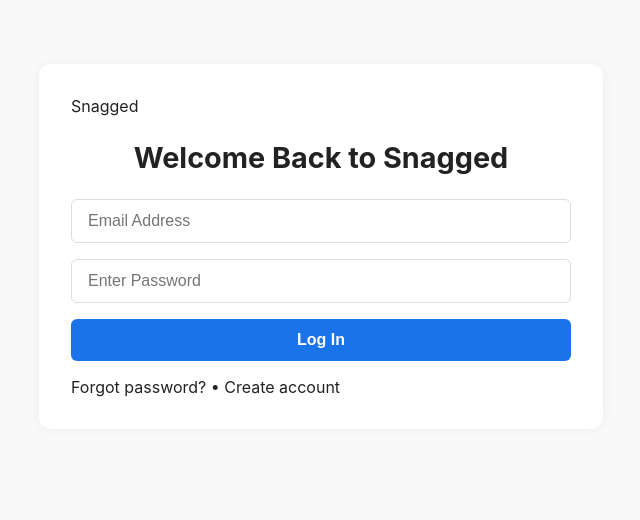
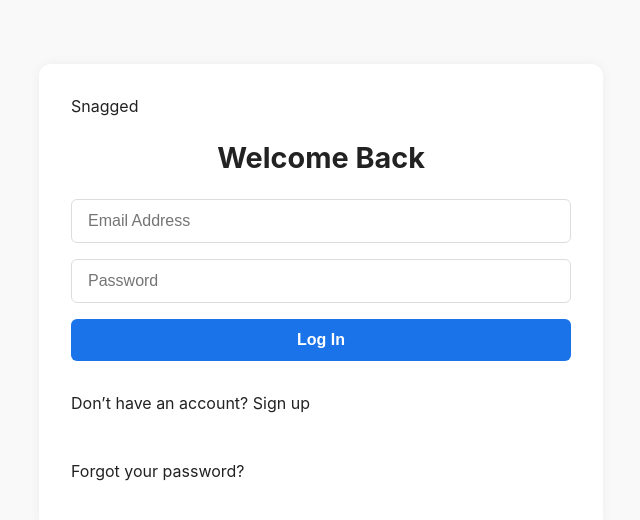
Before and after one commit to JonathanTeklu/jobapplyx, a React (Vite) app in the folder client/: page /login in a window 1280 px wide. Shown: the top 520 px of the page, without its empty margins (319-959 px from the left). Built offline with nearby package versions, Linux system fonts and the light colour scheme.

Commit message:
login and started mainpage setup

```diff
--- a/client/src/App.jsx
+++ b/client/src/App.jsx
@@ -1,8 +1,8 @@
 import { BrowserRouter as Router, Routes, Route } from 'react-router-dom';
 import LandingPage from './pages/LandingPage';
 import SignupPage from './pages/SignupPage';
-import LoginPage from './pages/LoginPage'; // ✅ Add the login page import
-import MainPage from './pages/MainPage';   // ✅ Add the main page import
+import LoginPage from './pages/LoginPage';
+import MainPage from './pages/MainPage';
 
 function App() {
   return (
@@ -10,8 +10,8 @@
       <Routes>
         <Route path="/" element={<LandingPage />} />
         <Route path="/signup" element={<SignupPage />} />
-        <Route path="/login" element={<LoginPage />} /> {/* ✅ Add login route */}
-        <Route path="/main" element={<MainPage />} />   {/* ✅ Add main user page route */}
+        <Route path="/login" element={<LoginPage />} />
+        <Route path="/main" element={<MainPage />} />
       </Routes>
     </Router>
   );
--- a/client/src/pages/LoginPage.jsx
+++ b/client/src/pages/LoginPage.jsx
@@ -1,68 +1,38 @@
-import React, { useState } from "react";
-import { useNavigate, Link } from "react-router-dom";
-import axios from "axios";
-import "../App.css";
+import React, { useState } from 'react';
+import axios from 'axios';
+import { useNavigate, Link } from 'react-router-dom';
+import '../App.css';
 
 const LoginPage = () => {
-  const [formData, setFormData] = useState({
-    email: "",
-    password: "",
-  });
-
-  const [error, setError] = useState("");
+  const [email, setEmail] = useState('');
+  const [password, setPassword] = useState('');
   const navigate = useNavigate();
-
-  const handleChange = (e) => {
-    setFormData({ ...formData, [e.target.name]: e.target.value });
-  };
 
   const handleSubmit = async (e) => {
     e.preventDefault();
     try {
-      const res = await axios.post("http://localhost:5000/api/auth/login", formData);
-      localStorage.setItem("token", res.data.token);
-      navigate("/");
-    } catch (err) {
-      setError("Invalid email or password");
+      const res = await axios.post('http://localhost:5000/api/auth/login', {
+        email,
+        password
+      });
+
+      localStorage.setItem('token', res.data.token);
+      navigate('/main');
+    } catch (error) {
+      console.error('Login error:', error);
     }
   };
 
   return (
     <div className="signup-container">
-      <Link to="/" className="snagged-logo-link">
-        <span className="snagged-logo">Snagged</span>
-      </Link>
-
-      <h2 className="signup-title">Welcome Back to Snagged</h2>
-
+      <Link to="/" className="brand-link">Snagged</Link>
+      <h2 className="signup-title">Welcome Back</h2>
       <form className="signup-form" onSubmit={handleSubmit}>
-        <input
-          type="email"
-          name="email"
-          placeholder="Email Address"
-          value={formData.email}
-          onChange={handleChange}
-          required
-        />
-
-        <input
-          type="password"
-          name="password"
-          placeholder="Enter Password"
-          value={formData.password}
-          onChange={handleChange}
-          required
-        />
-
-        {error && <p className="error">{error}</p>}
-
+        <input type="email" placeholder="Email Address" value={email} onChange={(e) => setEmail(e.target.value)} required />
+        <input type="password" placeholder="Password" value={password} onChange={(e) => setPassword(e.target.value)} required />
         <button className="submit-button" type="submit">Log In</button>
-
-        <div className="login-links">
-          <Link to="/forgot-password">Forgot password?</Link>
-          <span> • </span>
-          <Link to="/signup">Create account</Link>
-        </div>
+        <p className="link-text">Don’t have an account? <Link to="/signup">Sign up</Link></p>
+        <p className="link-text"><a href="#">Forgot your password?</a></p>
       </form>
     </div>
   );
--- a/client/src/pages/MainPage.jsx
+++ b/client/src/pages/MainPage.jsx
@@ -1,31 +1,10 @@
-import React from "react";
-import { useNavigate } from "react-router-dom";
-import "../App.css";
+import React from 'react';
 
 const MainPage = () => {
-  const navigate = useNavigate();
-
-  const handleLogout = () => {
-    localStorage.removeItem("token"); // or however you're managing auth
-    navigate("/");
-  };
-
   return (
     <div className="main-container">
-      <header className="main-header">
-        <div className="main-logo" onClick={() => navigate("/")}>
-          Snagged
-        </div>
-        <button className="logout-button" onClick={handleLogout}>
-          Logout
-        </button>
-      </header>
-
-      <main className="main-content">
-        <h1>Welcome to Snagged</h1>
-        <p>This is your main dashboard after logging in.</p>
-        {/* Add user-specific content or features here */}
-      </main>
+      <h1>Welcome to Snagged 🎉</h1>
+      <p>You’ve successfully logged in.</p>
     </div>
   );
 };
--- a/client/src/pages/SignupPage.jsx
+++ b/client/src/pages/SignupPage.jsx
@@ -1,55 +1,50 @@
-import React, { useState } from "react";
-import axios from "axios";
-import { useNavigate, Link } from "react-router-dom";
-import "../App.css";
+import React, { useState } from 'react';
+import axios from 'axios';
+import { useNavigate, Link } from 'react-router-dom';
+import '../App.css';
 
 const SignupPage = () => {
   const [formData, setFormData] = useState({
-    name: "",
-    email: "",
-    password: "",
-    role: "student",
+    name: '',
+    email: '',
+    password: '',
+    role: 'student',
   });
 
   const navigate = useNavigate();
 
-  const handleChange = (e) => {
+  const handleChange = (e) =>
     setFormData({ ...formData, [e.target.name]: e.target.value });
-  };
 
-  const handleRoleChange = (role) => {
+  const handleRoleChange = (role) =>
     setFormData({ ...formData, role });
-  };
 
   const handleSubmit = async (e) => {
     e.preventDefault();
     try {
-      await axios.post("http://localhost:5000/api/auth/signup", formData);
-      navigate("/login");
+      await axios.post('http://localhost:5000/api/auth/register', formData);
+      navigate('/login');
     } catch (error) {
-      console.error("Signup failed:", error);
+      console.error('Signup error:', error);
     }
   };
 
   return (
     <div className="signup-container">
-      <div className="signup-header">
-        <Link to="/" className="brand-link">Snagged</Link>
-      </div>
-
+      <Link to="/" className="brand-link">Snagged</Link>
       <h2 className="signup-title">Create Your Snagged Account</h2>
 
       <div className="role-toggle">
         <button
-          className={`role-button ${formData.role === "student" ? "active" : ""}`}
-          onClick={() => handleRoleChange("student")}
+          className={`role-button ${formData.role === 'student' ? 'active' : ''}`}
+          onClick={() => handleRoleChange('student')}
           type="button"
         >
           Student
         </button>
         <button
-          className={`role-button ${formData.role === "assistant" ? "active" : ""}`}
-          onClick={() => handleRoleChange("assistant")}
+          className={`role-button ${formData.role === 'assistant' ? 'active' : ''}`}
+          onClick={() => handleRoleChange('assistant')}
           type="button"
         >
           Assistant
@@ -57,31 +52,11 @@
       </div>
 
       <form className="signup-form" onSubmit={handleSubmit}>
-        <input
-          type="text"
-          name="name"
-          placeholder="Full Name"
-          value={formData.name}
-          onChange={handleChange}
-          required
-        />
-        <input
-          type="email"
-          name="email"
-          placeholder="Email Address"
-          value={formData.email}
-          onChange={handleChange}
-          required
-        />
-        <input
-          type="password"
-          name="password"
-          placeholder="Create Password"
-          value={formData.password}
-          onChange={handleChange}
-          required
-        />
+        <input type="text" name="name" placeholder="Full Name" value={formData.name} onChange={handleChange} required />
+        <input type="email" name="email" placeholder="Email Address" value={formData.email} onChange={handleChange} required />
+        <input type="password" name="password" placeholder="Create Password" value={formData.password} onChange={handleChange} required />
         <button className="submit-button" type="submit">Sign Up</button>
+        <p className="link-text">Already have an account? <Link to="/login">Log in</Link></p>
       </form>
     </div>
   );
```
